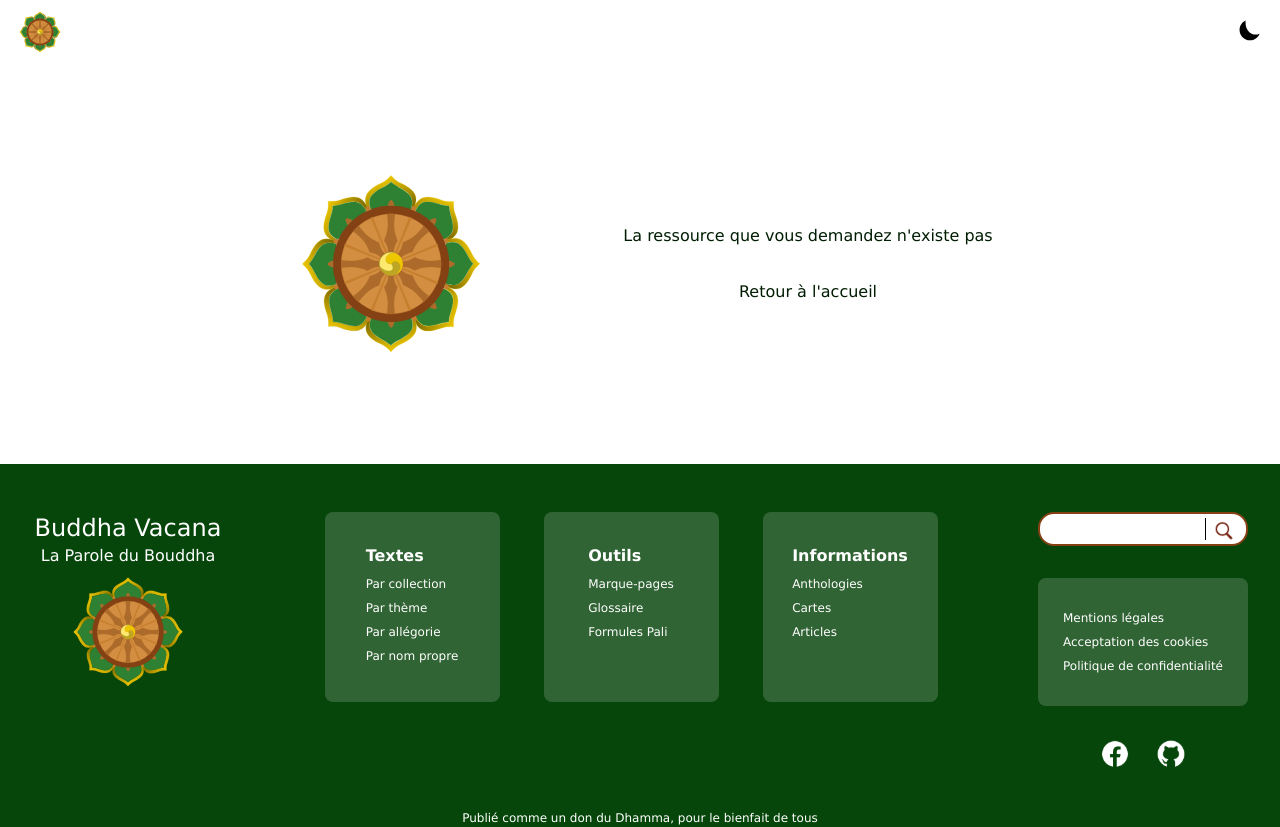
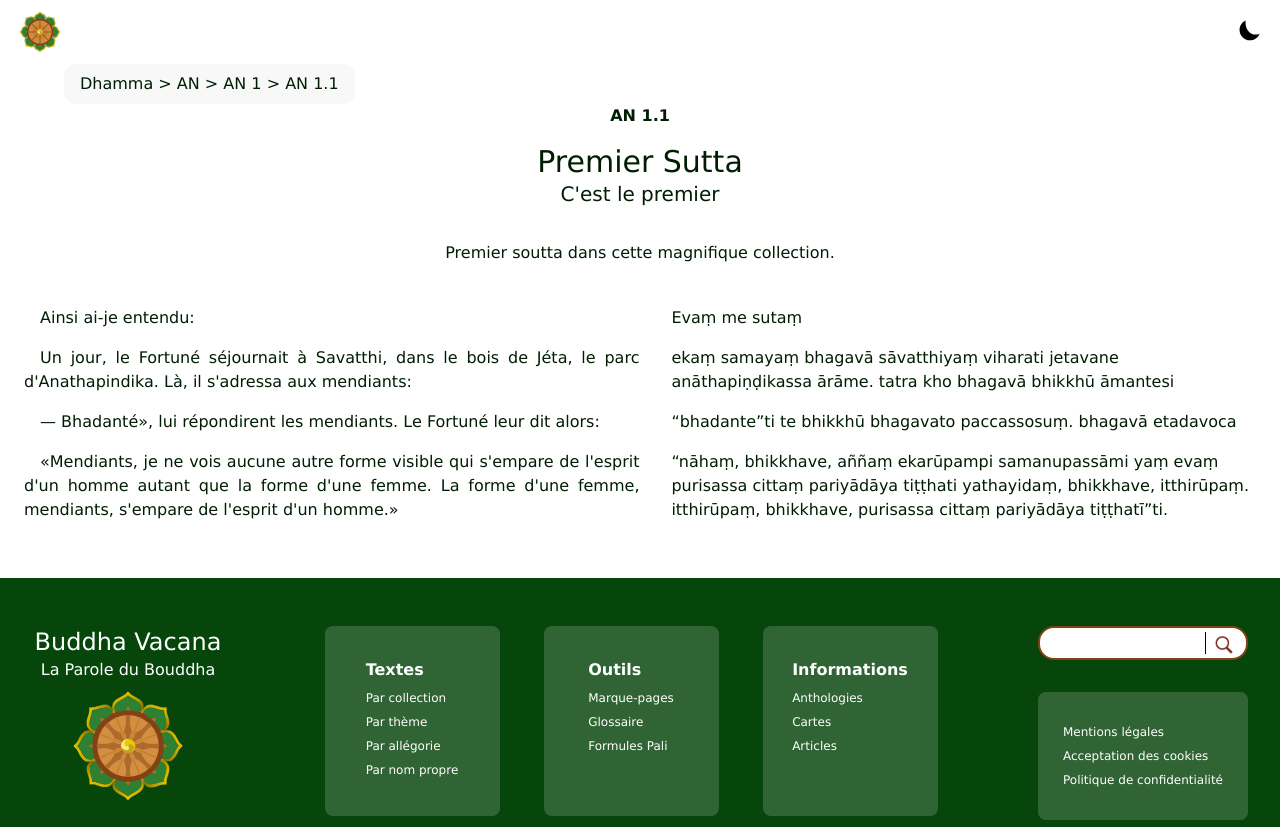
Before and after one commit to LaniakeanDev/buddha-vacana, a Next.js app: page /dhamma/an/1/1 in a window 1280 px wide. Shown: the top 827 px of the page. Built offline with nearby package versions, Linux system fonts and the light colour scheme.

Commit message:
AN sutta works

```diff
--- a/app/dhamma/an/[book]/[suttaId]/page.tsx
+++ b/app/dhamma/an/[book]/[suttaId]/page.tsx
@@ -6,37 +6,37 @@ import GraciousFail from '@/app/components/GraciousFail';
 
 interface AnguttaraSuttaPageProps {
   params: {
-    bookNumber: number;
+    book: number;
     suttaId: number;
   };
 }
 
 export default async function AnguttaraSuttaPage({ params }: AnguttaraSuttaPageProps) {
-  const { bookNumber, suttaId } = await params;
-  if (!Number.isInteger(bookNumber) || !Number.isInteger(suttaId) || bookNumber < 1 || bookNumber > 12 || suttaId < 1) {
+  const { book, suttaId } = await params;
+  if (!Number.isInteger(+book) || !Number.isInteger(+suttaId) || +book < 1 || +book > 12 || +suttaId < 1) {
     return <GraciousFail message="La ressource que vous demandez n'existe pas" />;
   }
   try {
-    const suttaData = getSuttaData('anguttara', String(bookNumber), String(suttaId));
+    const suttaData = getSuttaData('an', book, String(suttaId));
     if (!suttaData) {
-      throw new Error(`File containing data for AN ${bookNumber}.${suttaId} unavailable`);
+      throw new Error(`File containing data for AN ${book}.${suttaId} unavailable`);
     }
     if (!isISuttaData(suttaData)) {
-      throw new Error(`Data structure in AN ${bookNumber}.${suttaId} doesn't match ISuttaCardData interface`);
+      throw new Error(`Data structure in AN ${book}.${suttaId} doesn't match ISuttaCardData interface`);
     }
     if (suttaData && isISuttaData(suttaData)) {
       return (
         <>
           <p className="breadcrumbs">
-            <Link href="/dhamma">Dhamma</Link> {' > '} <Link href="/dhamma/anguttara">AN</Link>
-            {' > '} <Link href="/dhamma/anguttara">AN {bookNumber}</Link> {' > '} AN {bookNumber}.{suttaId}
+            <Link href="/dhamma">Dhamma</Link> {' > '} <Link href="/dhamma/an">AN</Link>
+            {' > '} <Link href={`/dhamma/an${book}`}>AN {book}</Link> {' > '} AN {book}.{suttaId}
           </p>
           <SuttaPageContent suttaData={suttaData} />
         </>
       );
     }
   } catch (error) {
-    console.error(`Failed to load sutta data from anguttara/${bookNumber}/${suttaId}:`, error);
+    console.error(`Failed to load sutta data from anguttara/${book}/${suttaId}:`, error);
     return <GraciousFail message="Soutta non trouvé" />;
   }
 }
```
